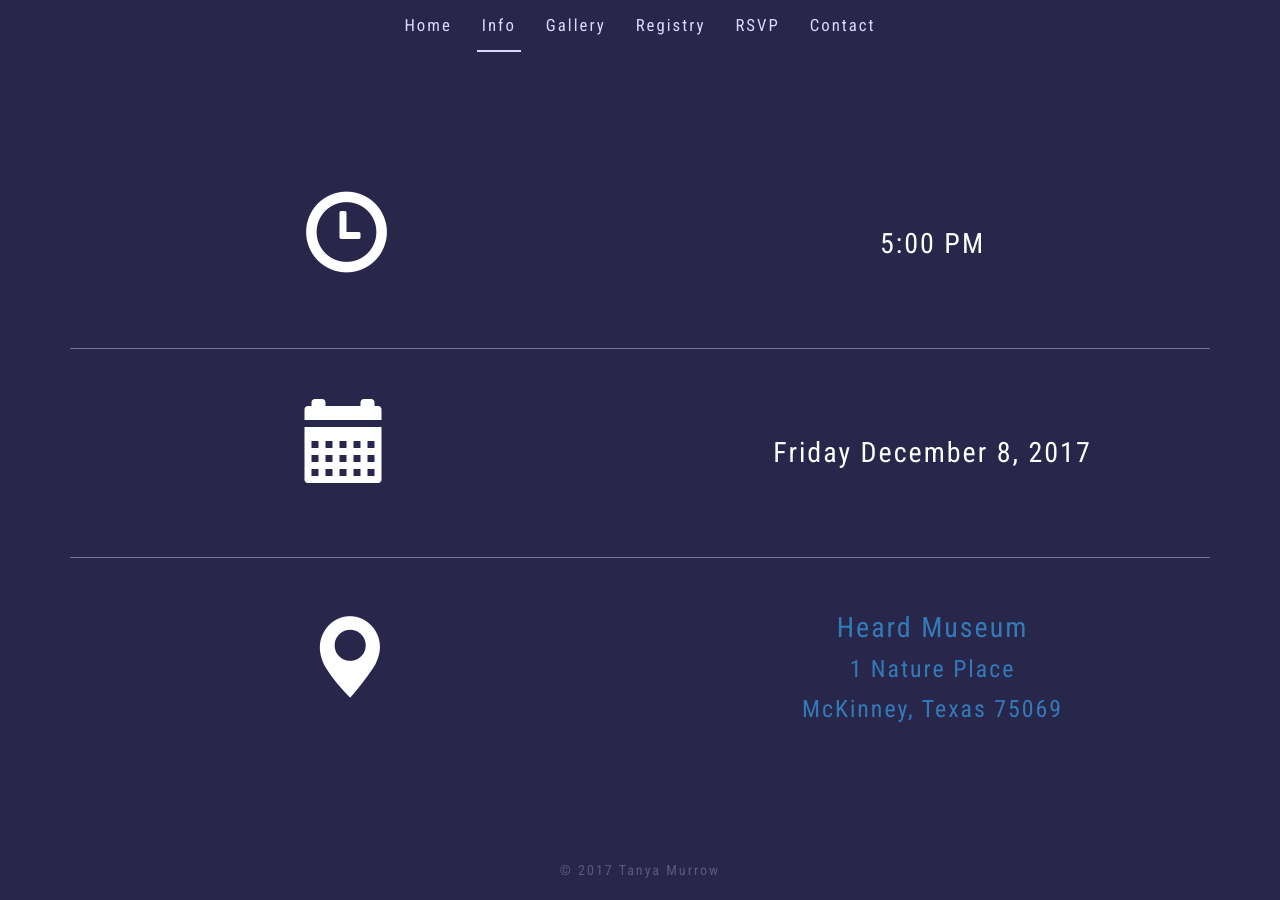
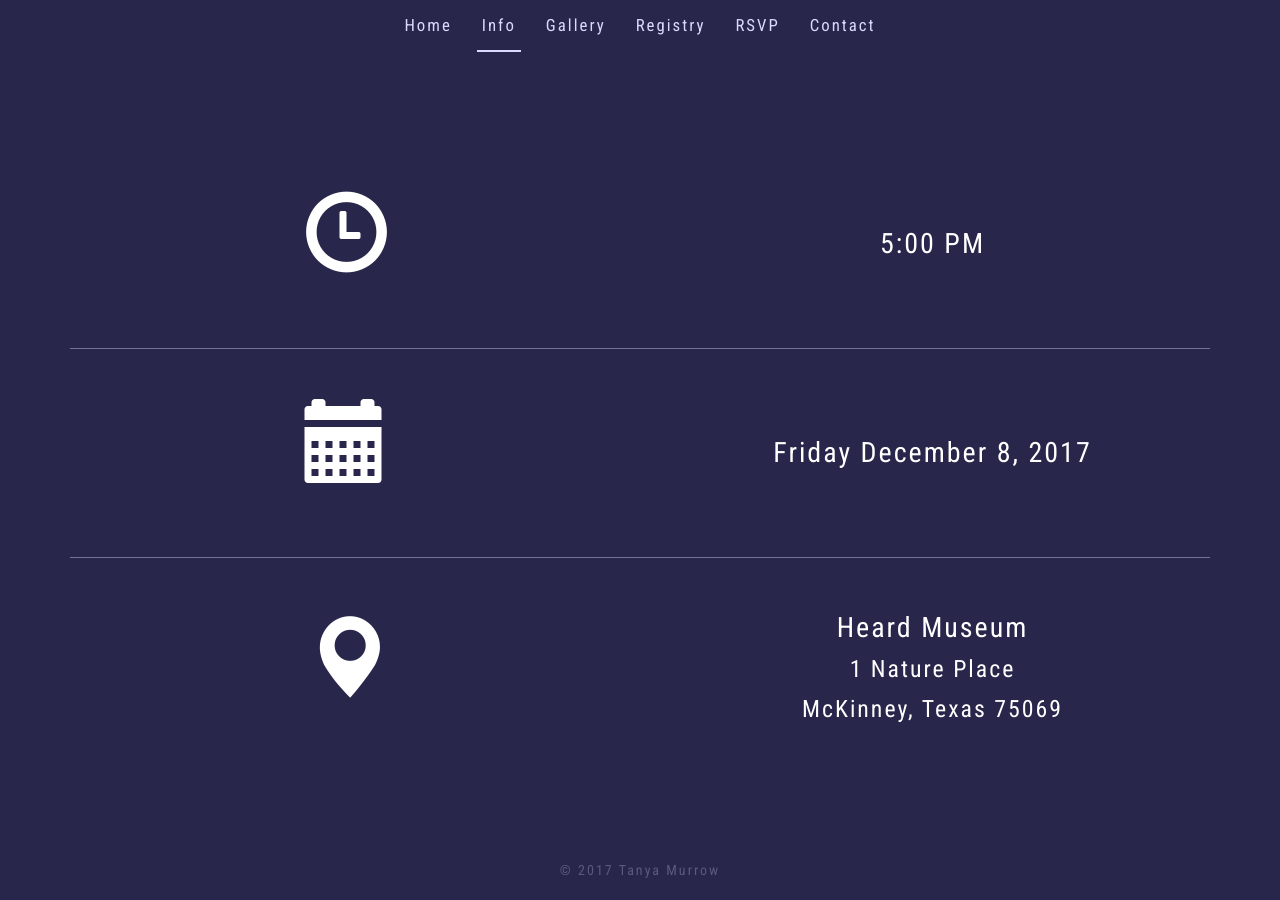
Before and after one commit to meetthemartins/meetthemartins.github.io, a Jekyll site: the page built from info.html, in a window 1280 px wide. Built offline with Jekyll 4.4.1, drawn with Linux system fonts in a browser that asks for light colours; nearby versions of some CDN libraries.

Commit message:
remove location link

```diff
--- a/info.html
+++ b/info.html
@@ -28,7 +28,7 @@ title: Info
         <span class="glyphicon glyphicon-map-marker glyphicon-large"></span>
       </div>
       <div class="col-md-6">
-        <span class="info"><a href="https://www.google.com/maps/place/Heard+Natural+Science+Museum+%26+Wildlife+Sanctuary/@33.1615487,-96.617042,17z/data=!3m1!4b1!4m5!3m4!1s0x864c119bf359c217:0x84b378ef6c6cc5f6!8m2!3d33.1615487!4d-96.6148533" target="_blank">Heard Museum<br><small>1 Nature Place<br>McKinney, Texas 75069</small></a></span>
+        <span class="info">Heard Museum<br><small>1 Nature Place<br>McKinney, Texas 75069</small></span>
       </div>
     </div>
   </div>
```
